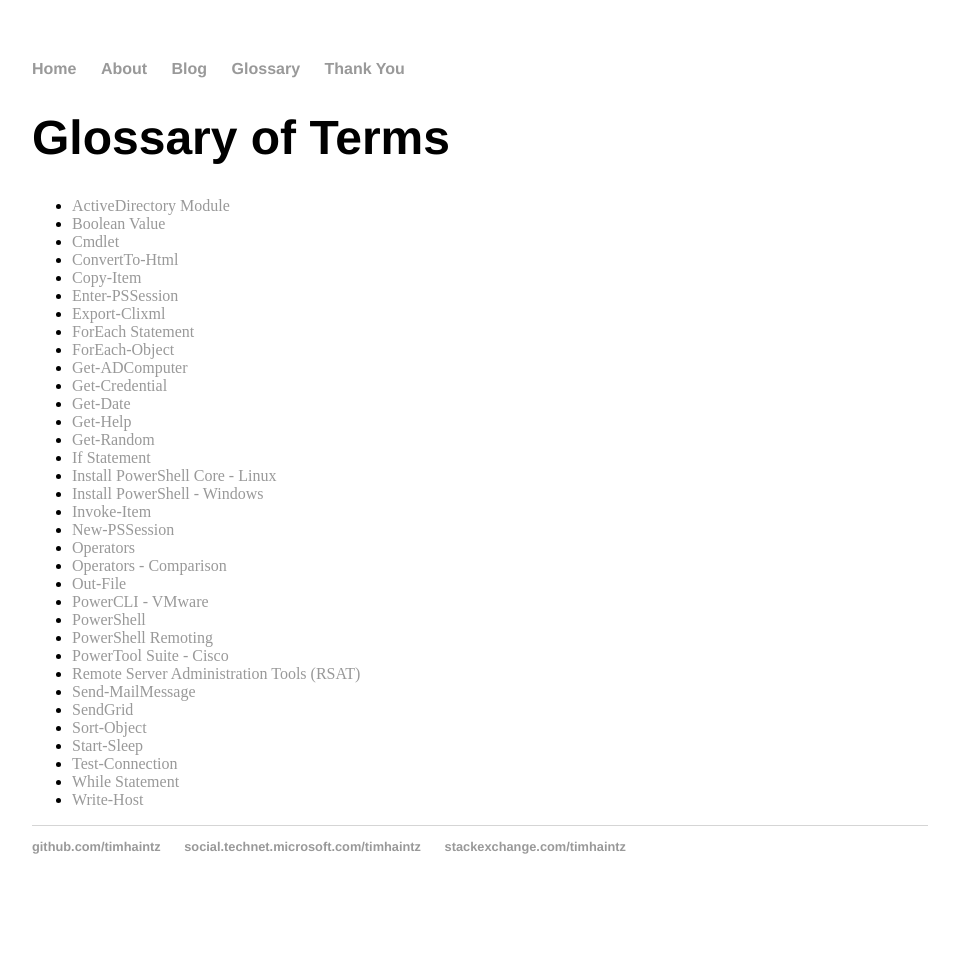
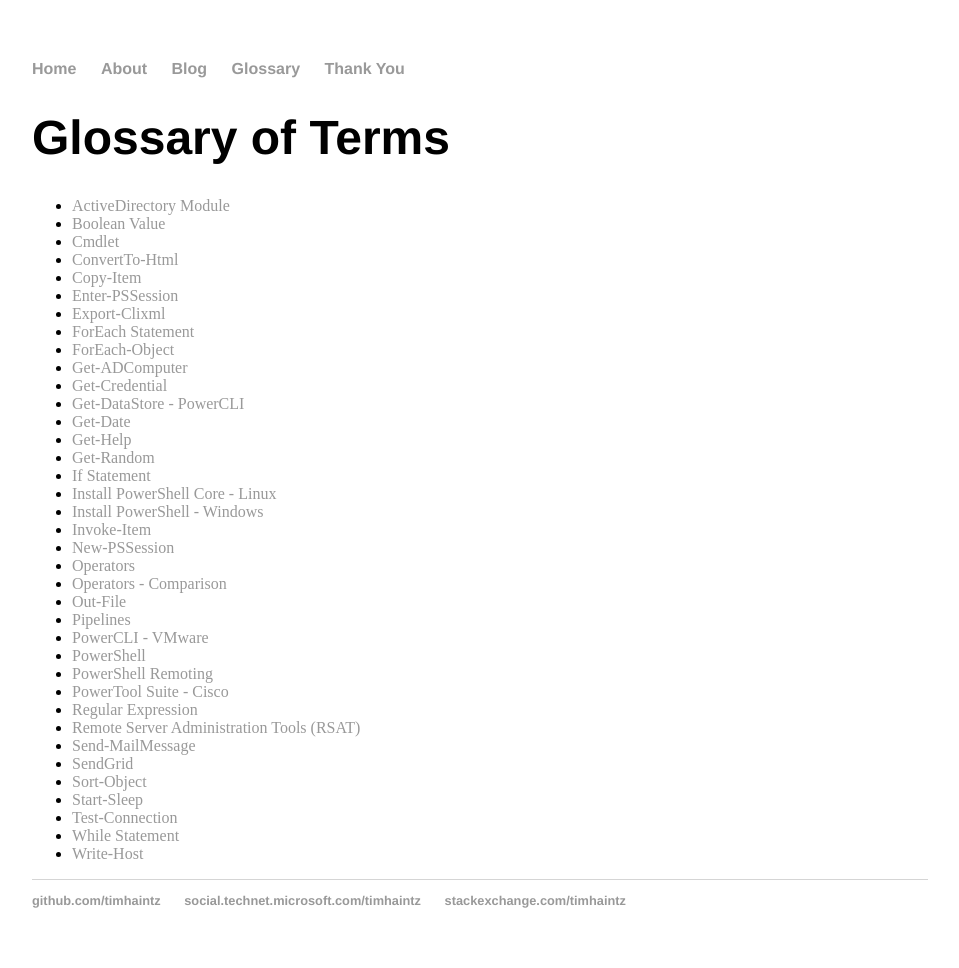
Before and after one commit to timhaintz/timhaintz.github.io, a Jekyll site: the page built from glossary/index.md, in a window 1280 px wide. Shown: the whole page, without its empty margins (160-1119 px from the left). Built offline with Jekyll 4.4.1, drawn with Linux system fonts in a browser that asks for light colours; before the commit the page ends 914 px from its top, so only the background shows below that.

Commit message:
Update index.md

```diff
--- a/glossary/index.md
+++ b/glossary/index.md
@@ -16,6 +16,7 @@
 * [ForEach-Object](https://docs.microsoft.com/en-us/powershell/module/microsoft.powershell.core/foreach-object?view=powershell-6)
 * [Get-ADComputer](https://docs.microsoft.com/en-us/powershell/module/addsadministration/get-adcomputer?view=win10-ps)
 * [Get-Credential](https://docs.microsoft.com/en-us/powershell/module/microsoft.powershell.security/get-credential?view=powershell-6)
+* [Get-DataStore - PowerCLI](https://code.vmware.com/docs/6702/cmdlet-reference#/doc/Get-Datastore.html)
 * [Get-Date](https://docs.microsoft.com/en-us/powershell/module/microsoft.powershell.utility/get-date?view=powershell-6)
 * [Get-Help](https://docs.microsoft.com/en-us/powershell/module/microsoft.powershell.core/get-help?view=powershell-6)
 * [Get-Random](https://docs.microsoft.com/en-us/powershell/module/microsoft.powershell.utility/get-random?view=powershell-6)
@@ -27,10 +28,12 @@
 * [Operators](https://docs.microsoft.com/en-us/powershell/module/microsoft.powershell.core/about/about_operators?view=powershell-6)
 * [Operators - Comparison](https://docs.microsoft.com/en-us/powershell/module/microsoft.powershell.core/about/about_comparison_operators?view=powershell-6)
 * [Out-File](https://docs.microsoft.com/en-us/powershell/module/microsoft.powershell.utility/out-file?view=powershell-6)
+* [Pipelines](https://docs.microsoft.com/en-us/powershell/module/microsoft.powershell.core/about/about_pipelines?view=powershell-6)
 * [PowerCLI - VMware](https://www.vmware.com/support/developer/PowerCLI/)
 * [PowerShell](https://docs.microsoft.com/en-us/powershell/scripting/powershell-scripting?view=powershell-6)
 * [PowerShell Remoting](https://docs.microsoft.com/en-us/powershell/scripting/core-powershell/running-remote-commands?view=powershell-6#windows-powershell-remoting)
 * [PowerTool Suite - Cisco](https://communities.cisco.com/docs/DOC-37154)
+* [Regular Expression](https://docs.microsoft.com/en-us/powershell/module/microsoft.powershell.core/about/about_regular_expressions?view=powershell-6)
 * [Remote Server Administration Tools (RSAT)](https://support.microsoft.com/en-au/help/2693643/remote-server-administration-tools-rsat-for-windows-operating-systems)
 * [Send-MailMessage](https://docs.microsoft.com/en-us/powershell/module/microsoft.powershell.utility/send-mailmessage?view=powershell-5.1)
 * [SendGrid](https://sendgrid.com/)
```
